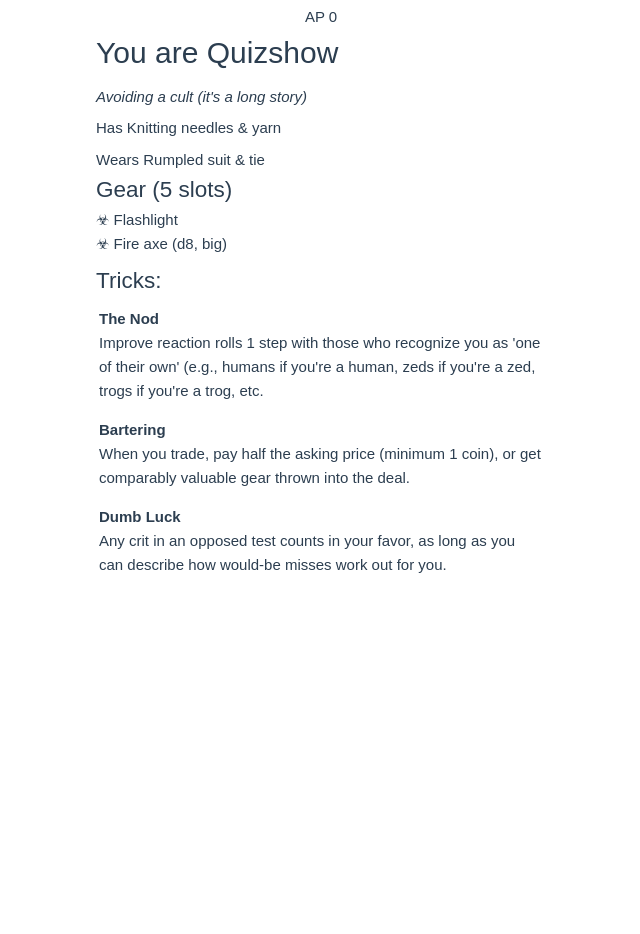
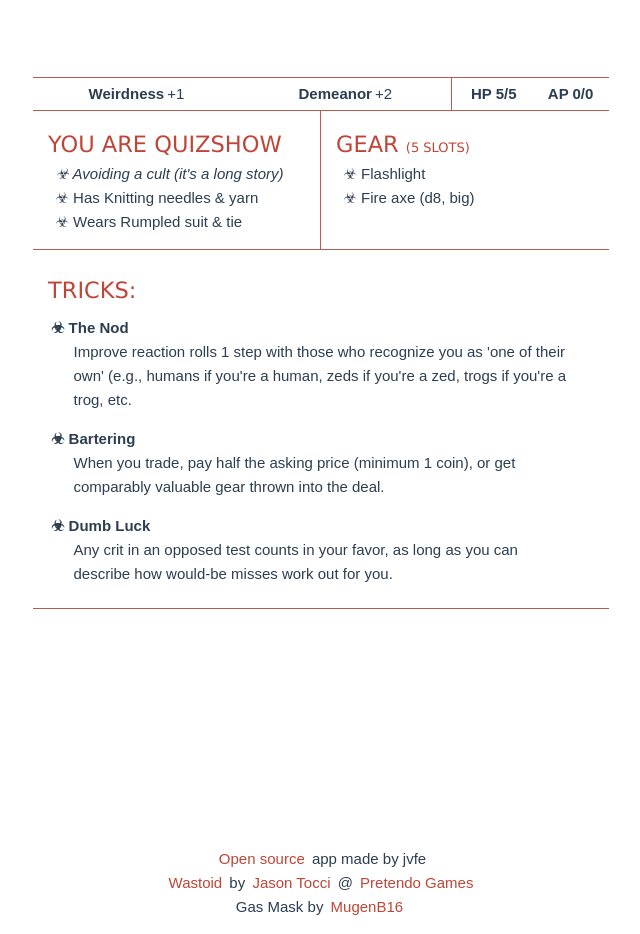
Before and after one commit to jvfe/wastoids, a Vue app: page / in a window 1280 px wide. Shown: the part 251-1185 px from the top of the page, without its empty margins (319-959 px from the left). Before the commit the page ends 910 px from the top, so only its background shows below. Built offline with nearby package versions, Linux system fonts and the light colour scheme.

Commit message:
feat: Improve layout and add game info

```diff
--- a/src/App.vue
+++ b/src/App.vue
@@ -5,7 +5,57 @@ import CharacterGenerator from "./components/CharacterGenerator.vue";
 <!-- src/App.vue -->
 <template>
   <div id="app">
+    <div id="titleContainer">
+      <img
+        src="./assets/GasMask_by_MugenB16.png"
+        alt="Gas Mask Icon"
+        id="appLogo"
+      />
+      <h1 id="appTitle">WASTOIDS!</h1>
+    </div>
     <CharacterGenerator />
+    <div id="footer">
+      <p>
+        <a
+          href="https://github.com/jvfe/wastoids"
+          target="_blank"
+          rel="noopener noreferrer"
+          >Open source</a
+        >
+        app made by jvfe
+      </p>
+      <p>
+        <a
+          href="https://jasontocci.itch.io/wastoid"
+          target="_blank"
+          rel="noopener noreferrer"
+          >Wastoid</a
+        >
+        by
+        <a
+          href="https://jasontocci.itch.io/"
+          target="_blank"
+          rel="noopener noreferrer"
+          >Jason Tocci</a
+        >
+        @
+        <a
+          href="https://pretendo.games/"
+          target="_blank"
+          rel="noopener noreferrer"
+          >Pretendo Games</a
+        >
+      </p>
+      <p>
+        Gas Mask by
+        <a
+          href="https://www.iconarchive.com/show/the-attic-icons-by-mugenB16/Gas-Mask-icon.html"
+          target="_blank"
+          rel="noopener noreferrer"
+          >MugenB16
+        </a>
+      </p>
+    </div>
   </div>
 </template>
 
@@ -21,6 +71,8 @@ export default {
 <style>
 #app {
   display: flex;
+  flex-direction: column;
+  gap: 1.5em;
   place-items: center;
   width: max-content;
   font-family: "Work Sans", Avenir, sans-serif;
@@ -30,10 +82,32 @@ export default {
   margin-top: 60px;
 }
 
+#titleContainer {
+  display: flex;
+  justify-content: center;
+  align-items: center;
+  gap: 1em;
+  flex-wrap: wrap;
+}
+
+#appTitle {
+  font-size: xx-large;
+  font-weight: bolder;
+  color: #be4537;
+}
+
+#footer {
+  padding: 1em;
+}
+
 @media (max-width: 600px) {
   #app {
     width: 100%;
     padding: 0 0.5em;
   }
+
+  #appLogo {
+    width: 20%;
+  }
 }
 </style>
--- a/src/assets/main.css
+++ b/src/assets/main.css
@@ -10,14 +10,14 @@
 a,
 .green {
   text-decoration: none;
-  color: hsla(160, 100%, 37%, 1);
+  color: #be4537;
   transition: 0.4s;
   padding: 3px;
 }
 
 @media (hover: hover) {
   a:hover {
-    background-color: hsla(160, 100%, 37%, 0.2);
+    background-color: RGBA(183, 91, 79, 0.2);
   }
 }
 
--- a/src/components/CharacterGenerator.vue
+++ b/src/components/CharacterGenerator.vue
@@ -6,38 +6,52 @@
     </button>
     <div id="characterSheet">
       <div v-if="generated">
-        <div id="statsSection">
+        <section id="statsSection">
           <ul class="attrs">
             <template v-for="(value, key) in attributes" :key="key">
               <li class="attrsElem" v-if="value != 0">
-                <p><template v-if="value > 0">+</template>{{ value }}</p>
-                <p>{{ key }}</p>
+                <p class="attrName">{{ key }}</p>
+                <p class="attrVal">
+                  <template v-if="value > 0">+</template>{{ value }}
+                </p>
               </li>
             </template>
           </ul>
+          <div id="hpAp">
             <p>HP {{ HP }}/{{ HP }}</p>
-          <p>AP {{ AP }}</p>
+            <p>AP {{ AP }}/{{ AP }}</p>
           </div>
-        <div id="flavorSection">
-          <h1>You are {{ name }}</h1>
-          <p id="quirk">{{ quirk }}</p>
-          <p>Has {{ trinket }}</p>
-          <p>Wears {{ outfit }}</p>
+        </section>
+        <div id="boxedComps">
+          <section id="flavorSection">
+            <h1 id="charName" class="sectionTitle">You are {{ name }}</h1>
+            <div id="charDetails">
+              <p id="quirk">☣ {{ quirk }}</p>
+              <p>☣ Has {{ trinket }}</p>
+              <p>☣ Wears {{ outfit }}</p>
             </div>
-        <div id="inventorySection">
-          <h2>Gear ({{ inventorySize }} slots)</h2>
+          </section>
+          <section id="inventorySection">
+            <h1 class="sectionTitle">
+              Gear
+              <small id="slots">({{ inventorySize }} slots)</small>
+            </h1>
             <ul id="inventoryItems">
               <li class="item">☣ {{ item }}</li>
               <li class="item">☣ {{ weapon }}</li>
             </ul>
-        </div>
-        <div id="trickSection">
-          <h2>Tricks:</h2>
+          </section>
+          <section id="trickSection">
+            <h1 class="sectionTitle">Tricks:</h1>
             <ul class="trickList">
-            <li class="trickElem" v-for="(value, trick) in tricks" :key="trick">
+              <li
+                class="trickElem"
+                v-for="(value, trick) in tricks"
+                :key="trick"
+              >
                 <div class="category">
                   <h4 class="trickName">
-                  {{ trick }}
+                    ☣ {{ trick }}
                     <span v-if="value.length > 1" class="quantity"
                       >(x{{ value.length }})</span
                     >
@@ -46,6 +60,7 @@
                 </div>
               </li>
             </ul>
+          </section>
         </div>
       </div>
     </div>
@@ -265,12 +280,36 @@ export default {
   display: grid;
   grid-auto-flow: column;
   grid-gap: 10px;
-  grid-template-rows: 0.2fr 2fr;
-  height: calc(100vh - 10px);
+  grid-template-rows: 0.1fr 2fr;
+  /* height: calc(fit-content + 10vh); */
+  min-height: calc(100vh - 10px);
+  width: 45vw;
+  align-items: space-around;
+  justify-items: center;
 }
 
 #generatorBtn {
-  height: 2em;
+  height: 3em;
+  width: 10rem;
+  appearance: none;
+  text-decoration: none;
+  color: rgb(255, 255, 255);
+  border: 1px solid rgb(255, 255, 255);
+  border-radius: 0;
+  background-color: transparent;
+  cursor: pointer;
+  text-transform: uppercase;
+}
+
+.sectionTitle {
+  text-transform: uppercase;
+  color: #be4537;
+  font-weight: 500;
+  font-family: Verdana, Geneva, Tahoma, sans-serif;
+}
+
+#generatorBtn:hover {
+  background-color: #be4537;
 }
 
 #characterSheet {
@@ -282,20 +321,39 @@ ul {
   list-style-type: none;
   padding: 0;
 }
+#boxedComps {
+  display: flex;
+  flex-wrap: wrap;
+}
 
 #inventorySection {
   text-align: left;
+  border-bottom: 1px solid #b75b4f;
+  padding: 1em 1em;
+  flex: 1 0 50%;
 }
 
 #inventoryItems {
   width: fit-content;
+  padding: 0 0.5em;
+}
+
+#slots {
+  font-size: small;
 }
 
 #flavorSection {
   display: grid;
   align-items: center;
   text-align: left;
-  gap: 0.5em;
+  padding: 1em 1em;
+  border-bottom: 1px solid #b75b4f;
+  border-right: 1px solid #b75b4f;
+  flex: 1 0 50%;
+}
+
+#charDetails {
+  padding: 0 0.5em;
 }
 
 #quirk {
@@ -305,6 +363,35 @@ ul {
 #trickSection {
   text-align: left;
   margin-top: 0.5em;
+  padding: 1em 1em;
+  flex: 1 0 100%;
+  border-bottom: 1px solid #b75b4f;
+}
+
+#statsSection {
+  display: flex;
+  justify-content: space-between;
+  flex-wrap: wrap;
+  border-top: 1px solid #b75b4f;
+  border-bottom: 1px solid #b75b4f;
+}
+
+#hpAp {
+  display: flex;
+  justify-content: space-around;
+  align-items: center;
+  padding-left: 0.25em;
+  border-left: 1px solid #b75b4f;
+  flex: 1 0 15%;
+}
+
+#hpAp > p {
+  font-weight: bold;
+  margin: 0 1em;
+}
+
+.attrVal {
+  margin: 0 0.25em;
 }
 
 .trickList {
@@ -313,7 +400,7 @@ ul {
 
 .trickElem {
   display: flex;
-  width: 30em;
+  width: 100%;
 }
 
 .category {
@@ -331,6 +418,7 @@ ul {
 
 .trickDescription {
   text-align: left;
+  padding: 0 1.5em;
 }
 
 .quantity {
@@ -341,24 +429,62 @@ ul {
   display: flex;
   justify-content: space-around;
   align-items: stretch;
+  flex: 1 0 60%;
+  flex-wrap: wrap;
 }
 
 .attrVal {
   display: flex;
   margin: 0 0.2em;
 }
+
 .attrsElem {
   display: flex;
   justify-content: space-between;
-  gap: 0.25em;
+  margin: 0.25em;
+}
+
+.attrName {
+  font-weight: bold;
 }
 
 @media (max-width: 600px) {
+  #componentPage {
+    width: 100vw;
+  }
   #characterSheet {
     width: 100%;
   }
+
+  #inventorySection {
+    flex: 1 0 100%;
+  }
+
+  #flavorSection {
+    flex: 1 0 100%;
+    border-right: 0;
+  }
+
+  .trickDescription {
+    padding: 0 1em;
+  }
+
   .trickElem {
     width: 100%;
   }
+  .attrs {
+    justify-content: center;
+    width: 100%;
+    flex: 1 0 100%;
+  }
+
+  #hpAp {
+    border: 0;
+    padding: 0;
+    width: 100%;
+    padding: 0.2em 0;
+    border-top: 1px solid #b75b4f;
+    justify-content: center;
+  }
 }
 </style>
```
Also changed, not shown: src/assets/GasMask_by_MugenB16.png (added). Lines whose indentation alone changed are shown as unchanged.
